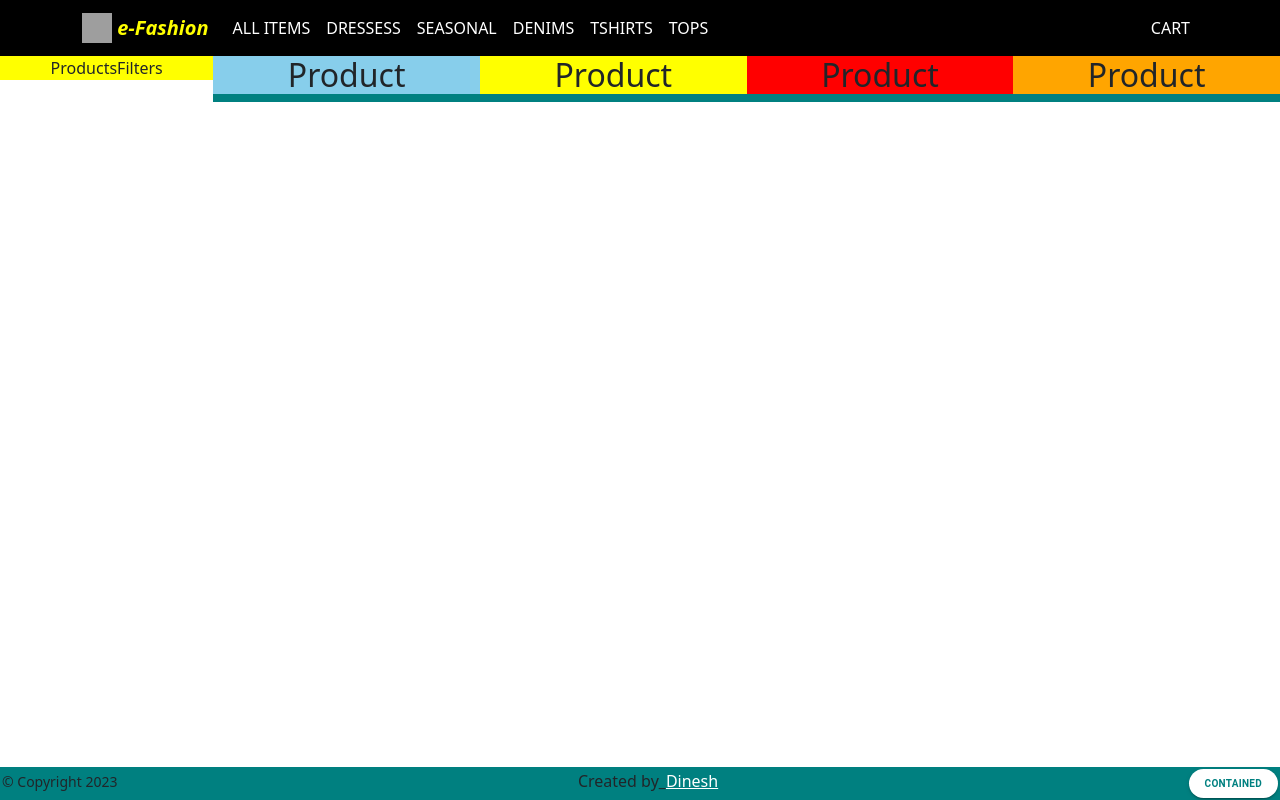
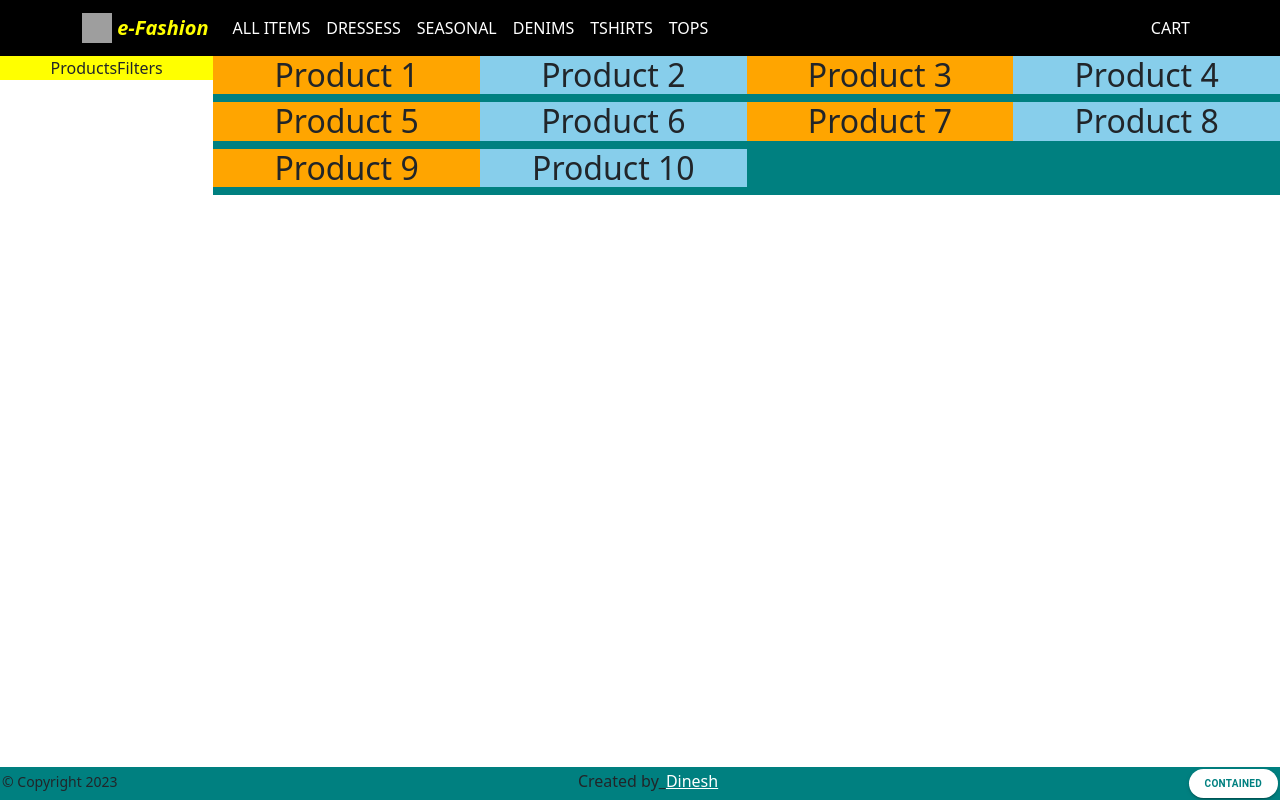
Before and after one commit to dineshabey/react-e-fashion-store, a React (Create React App) app: page / in a window 1280 px wide. Built offline with nearby package versions, Linux system fonts and the light colour scheme; grey boxes are pictures that could not be loaded.

Commit message:
product mapping done

```diff
--- a/src/layouts/allItem/ProductLists.js
+++ b/src/layouts/allItem/ProductLists.js
@@ -1,30 +1,20 @@
 import { Grid } from '@mui/material'
 import React from 'react'
+
+const products = [
+    1, 2, 3, 4,5,6,7,8,9,10
+];
 
 export default function ProductLists() {
     return (
         <Grid container>
-            <Grid item xs={3}>
-                <div style={{ backgroundColor: 'skyblue' }}>
-                    <h2>Product</h2>
-                </div>
-            </Grid>
-            <Grid item xs={3}>
-                <div style={{ backgroundColor: 'yellow' }}>
-                    <h2>Product</h2>
-                </div>
-            </Grid>
-            <Grid item xs={3}>
-                <div style={{ backgroundColor: 'red' }}>
-                    <h2>Product</h2>
-                </div>
-            </Grid>
-            <Grid item xs={3}>
-                <div style={{ backgroundColor: 'orange' }}>
-                    <h2>Product</h2>
-                </div>
-            </Grid>
-
+            {products.map((val, key) => {
+                return <Grid key={key} item xs={3}>
+                    <div style={{ backgroundColor: key % 2 === 0 ? 'orange': 'skyblue' }}>
+                        <h2>Product {val}</h2>
+                    </div>
+                </Grid>
+            })}
         </Grid>
     )
 }
```
